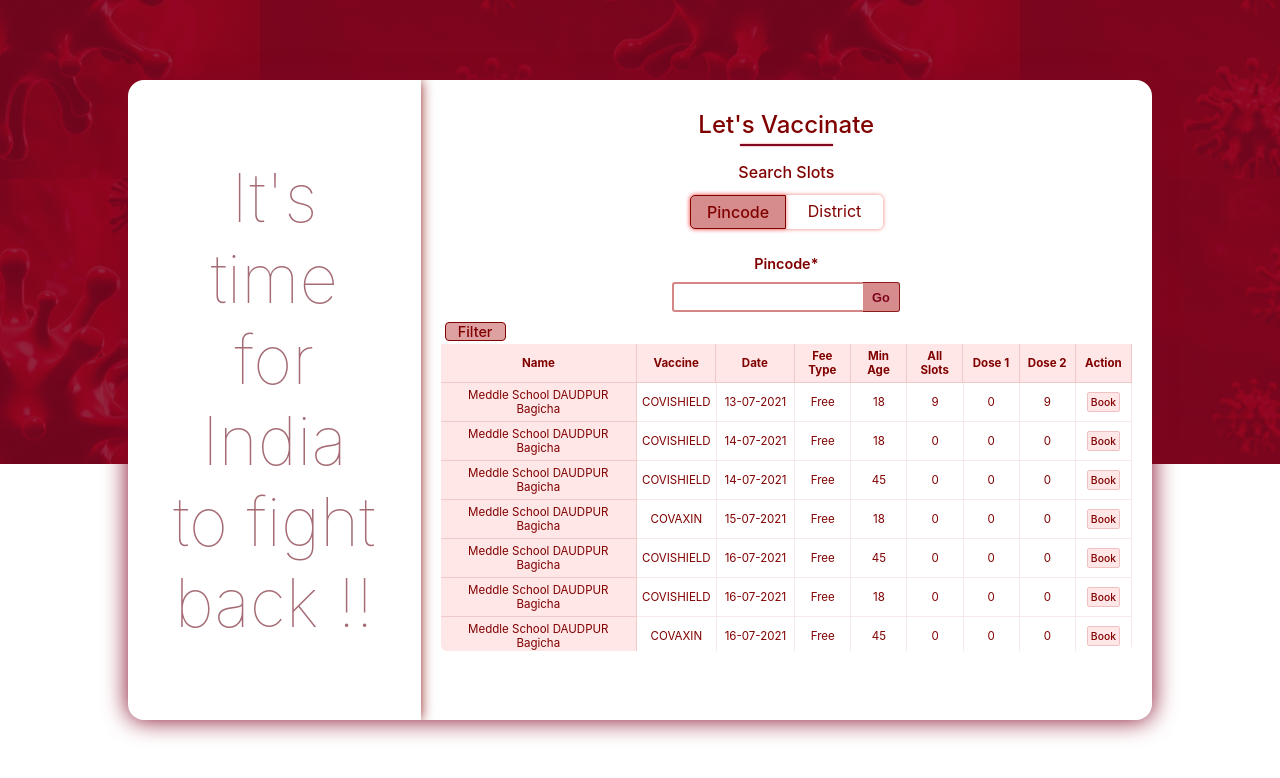
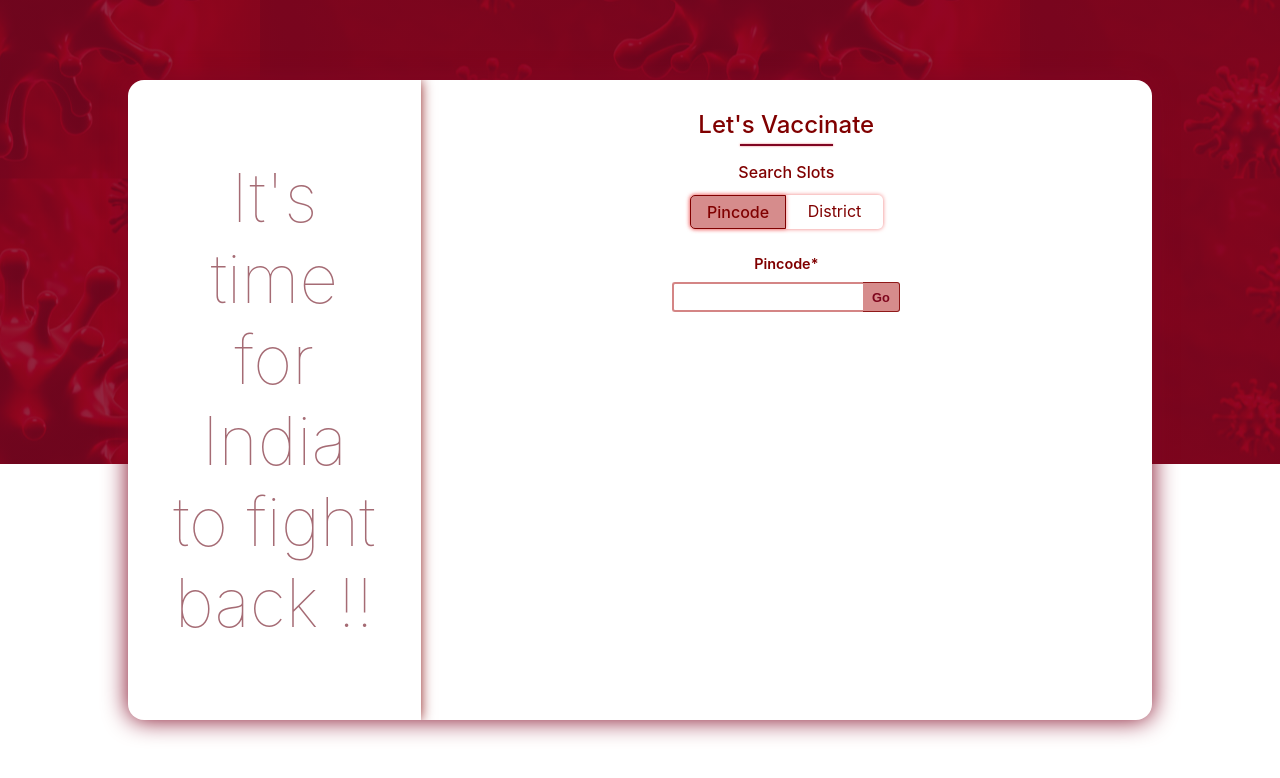
Before and after one commit to priyankagupta34/covaccination, a React (Create React App) app: page / in a window 1280 px wide. Shown: the top 778 px of the page. Built offline with nearby package versions, Linux system fonts and the light colour scheme.

Commit message:
basic outline

```diff
--- a/src/App.js
+++ b/src/App.js
@@ -159,7 +159,7 @@ export default class App extends Component {
                   <input value={selectedState} />
                 </div>}
 
-               {!book ? <>{!centers.length ? <div>
+               {!book ? <>{centers.length ? <div>
                   <TableViewCalenderSessionsComponent centers={centers} />
                 </div>:<></>}</>:
 
--- a/src/components/table-view-calender-sessions-component/TableViewCalenderSessionsComponent.js
+++ b/src/components/table-view-calender-sessions-component/TableViewCalenderSessionsComponent.js
@@ -1,6 +1,6 @@
 import React, { Component } from 'react'
 import './TableViewCalenderSessionsComponent.css';
-import { centers } from './../../services/test'
+// import { centers } from './../../services/test'
 
 export default class TableViewCalenderSessionsComponent extends Component {
     constructor(props) {
@@ -33,8 +33,8 @@ export default class TableViewCalenderSessionsComponent extends Component {
         }, 400);
     }
     render() {
-        console.log('centers', centers)
-        // const {centers} = this.props;
+        // console.log('centers', centers)
+        const {centers} = this.props;
         const { openFilter } = this.state;
         return (
             <div className="relative">
```
